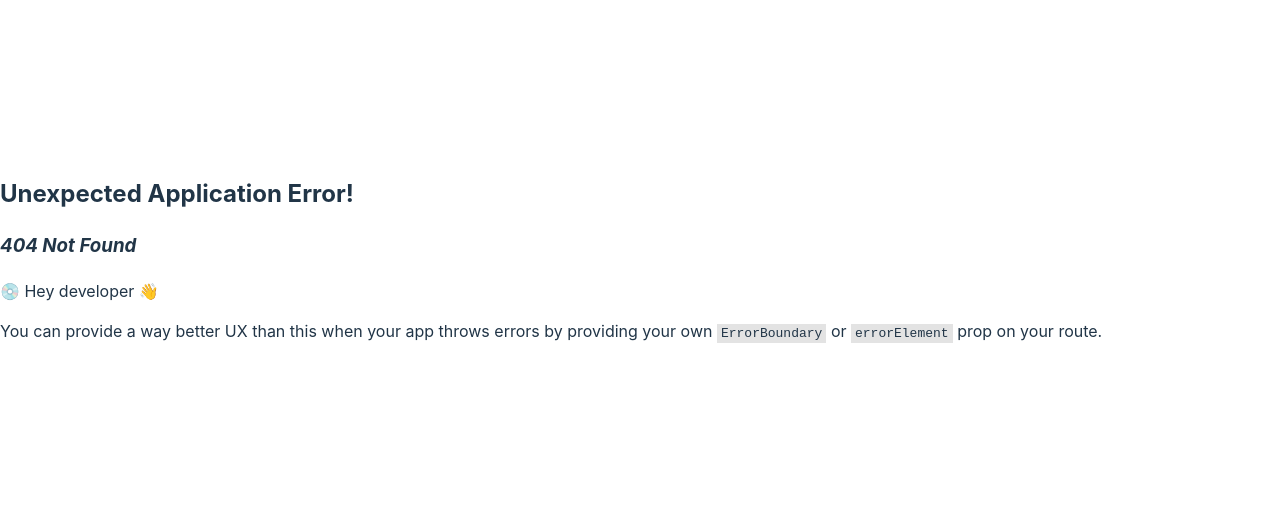
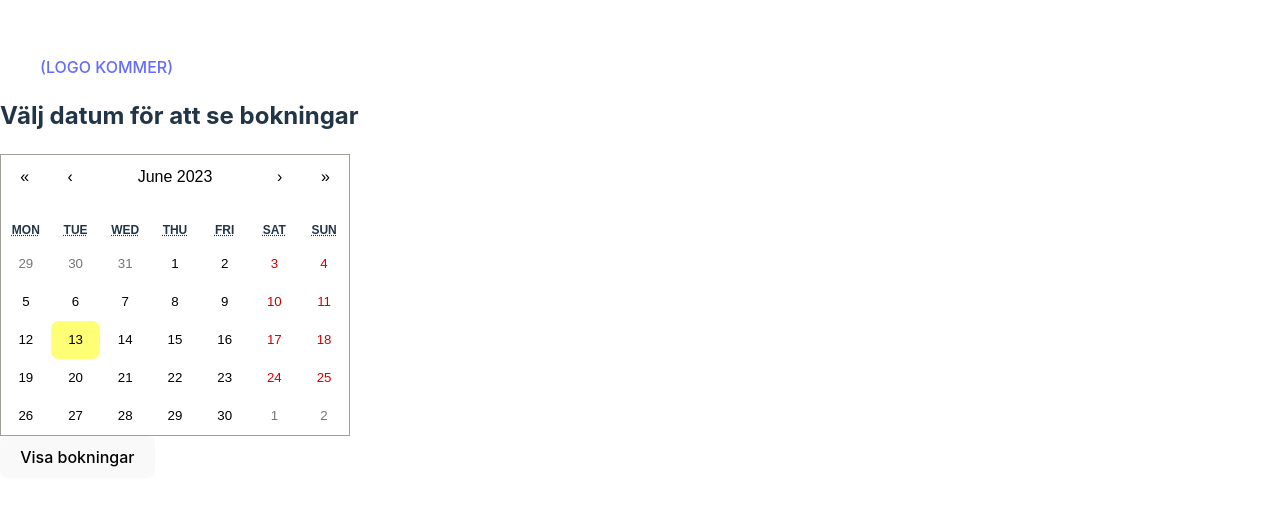
Before and after one commit to PetraElgemyr/restaurant-fullstack, a React (Vite) app in the folder fed22s-therestaurant/: page /admin in a window 1280 px wide. Before the commit this address had no page. Shown: the part 142-648 px from the top of the page. Built offline with nearby package versions, Linux system fonts and the light colour scheme.

Commit message:
(feat): added admin page

```diff
--- a/fed22s-therestaurant/package.json
+++ b/fed22s-therestaurant/package.json
@@ -10,6 +10,7 @@
   },
   "dependencies": {
     "react": "^18.2.0",
+    "react-calendar": "^4.2.1",
     "react-dom": "^18.2.0",
     "react-router-dom": "^6.11.2"
   },
--- a/fed22s-therestaurant/src/Router.tsx
+++ b/fed22s-therestaurant/src/Router.tsx
@@ -4,6 +4,7 @@ import { Home } from "./components/Home";
 import { Booking } from "./components/Booking";
 import Contact from "./components/Contact";
 import Confirmation from "./components/Confirmation";
+import Admin from "./components/Admin";
 
 export const router = createBrowserRouter([
   {
@@ -26,6 +27,10 @@ export const router = createBrowserRouter([
         path: "/confirmation",
         element: <Confirmation></Confirmation>,
       },
+      {
+        path: "/admin",
+        element: <Admin></Admin>,
+      },
     ],
   },
 ]);
--- /dev/null
+++ b/fed22s-therestaurant/src/components/Admin.tsx
@@ -0,0 +1,36 @@
+import React, { useState } from "react";
+import Calendar from "react-calendar";
+import "react-calendar/dist/Calendar.css";
+
+const Admin = () => {
+  const [selectedDate, setSelectedDate] = useState<Date | null>(null);
+
+  const dateSelect = (date: Date | Date[]) => {
+    if (Array.isArray(date)) {
+      // Hantera flera datumval om det behövs
+      setSelectedDate(date[0]);
+    } else {
+      setSelectedDate(date);
+    }
+  };
+
+  const viewBookings = () => {
+    // Implementera logiken för att hämta bokningar för den valda datumen från backenden
+    if (selectedDate) {
+      console.log("Hämta bokningar för datum:", selectedDate);
+      // Anropa backenden eller utför andra åtgärder baserat på vald datum
+    } else {
+      console.log("Inget datum valt");
+    }
+  };
+
+  return (
+    <div>
+      <h2>Välj datum för att se bokningar</h2>
+      <Calendar onChange={dateSelect} value={selectedDate} />
+      <button onClick={viewBookings}>Visa bokningar</button>
+    </div>
+  );
+};
+
+export default Admin;
```
Also changed, not shown: 1 other file (tests, documents, lock files or other folders).
